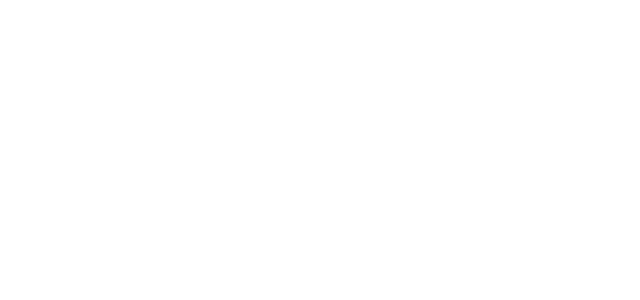
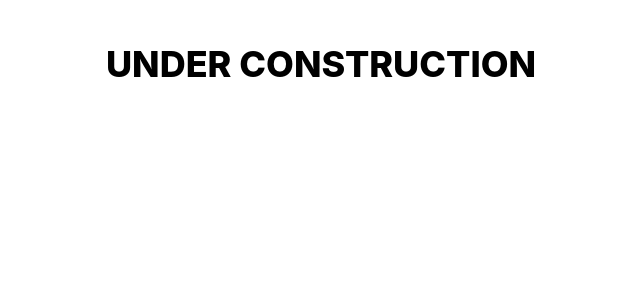
Before and after one commit to TetaBelyse/Minema_app, a React (Vite) app: page /About in a window 1280 px wide. Before the commit this address had no page. Shown: the top 300 px of the page, without its empty margins (319-959 px from the left). Built offline with nearby package versions, Linux system fonts and the light colour scheme.

Commit message:
add other front pages

```diff
--- /dev/null
+++ b/src/Authentications/About.jsx
@@ -0,0 +1,9 @@
+const About = () => {
+  return (
+    <div className="flex items-center justify-center mt-11 ">
+      <p className="text-4xl font-extrabold">UNDER CONSTRUCTION</p>
+    </div>
+  );
+};
+
+export default About;
--- a/src/Authentications/Home.jsx
+++ b/src/Authentications/Home.jsx
@@ -27,7 +27,7 @@ const Home = () => {
                 </li>
                 <li>
                   <a
-                    href="/services"
+                    href="/Message"
                     className="text-white hover:text-gray-500"
                   >
                     Warning Messages
--- /dev/null
+++ b/src/Authentications/Message.jsx
@@ -0,0 +1,9 @@
+const Message = () => {
+  return (
+    <div className="flex items-center justify-center mt-11 ">
+      <p className="text-4xl font-extrabold">UNDER CONSTRUCTION</p>
+    </div>
+  );
+};
+
+export default Message;
--- a/src/routes/AllRoutes.jsx
+++ b/src/routes/AllRoutes.jsx
@@ -2,6 +2,8 @@ import { Route, Routes } from "react-router-dom";
 import sidebarItems from "../utils/sidebarItems";
 import SignIn from "../Authentications/SignIn";
 import Home from "../Authentications/Home";
+import About from "../Authentications/About";
+import Message from "../Authentications/Message"
 
 const AllRoutes = () => {
   return (
@@ -11,6 +13,9 @@ const AllRoutes = () => {
       ))}
       <Route path="/signIn" element={<SignIn />} />
       <Route path="/" element={<Home />} />
+      <Route path="/About" element={<About />} />
+      <Route path="/Message" element={<Message />} />
+
     </Routes>
   );
 };
```
